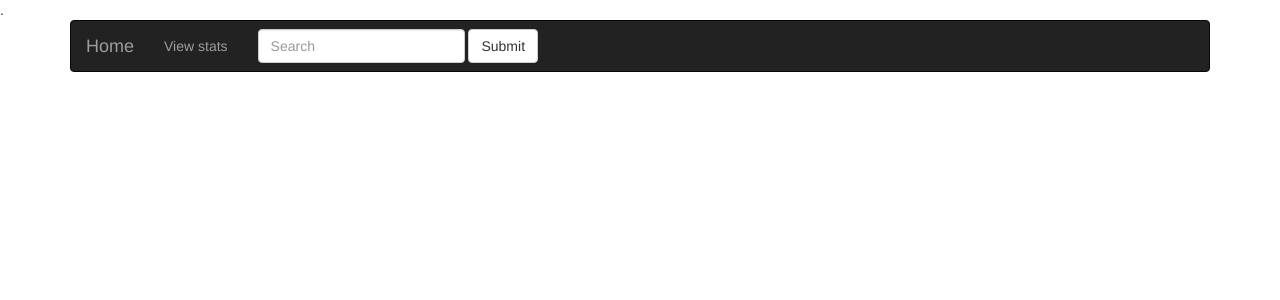
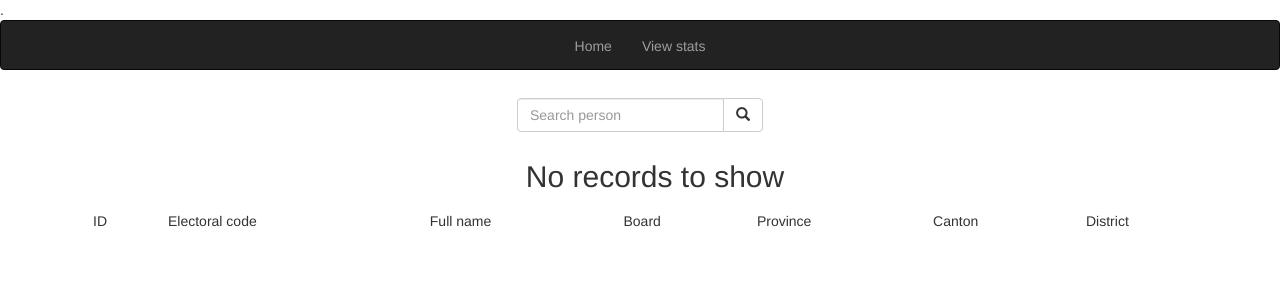
Before and after one commit to luisza/Training, a Django app: page / in a window 1280 px wide. Shown: the top 300 px of the page. Run offline with Django 3.2, Linux system fonts and the light colour scheme; some libraries are stand-ins or nearby versions.

Commit message:
Show records with local data

```diff
--- a/src/crpadron/urls.py
+++ b/src/crpadron/urls.py
@@ -20,5 +20,9 @@ from padronelectoral import views
 
 urlpatterns = [
     path('admin/', admin.site.urls),
-    path('',views.loadIndex,name='index'),
+    path('',views.loadIndex, name='index'),
+    path('search', views.searchPerson, name='searchPerson'),
+    path('stats/', views.viewStats, name='stats'),
+  #  path('stats/<str:pk>/', views.DeleteDistrict, name='deleteDistrict'),
+
 ]
--- a/src/loadData.py
+++ /dev/null
@@ -1,4 +0,0 @@
-
-import csv
-
-def loadData():
--- a/src/padronelectoral/models.py
+++ b/src/padronelectoral/models.py
@@ -7,7 +7,7 @@ class Province(models.Model):
 
 class Canton(models.Model):
     name = models.CharField(max_length=20)
-   # idProvince = models.ForeignKey(Province,on_delete=models.CASCADE)
+    idProvince = models.ForeignKey(Province,on_delete=models.CASCADE)
 
 
 class District(models.Model):
--- a/src/padronelectoral/views.py
+++ b/src/padronelectoral/views.py
@@ -1,9 +1,37 @@
 from django.shortcuts import render
 
 # Create your views here.
+from padronelectoral.models import Elector
 
 
 def loadIndex(request):
     cantons = []
+    return render(request, 'index.html',{'cantonsList': cantons})
 
-    return render(request, 'index.html',{'cantonsList': cantons})
+
+def viewStats(request):
+    stats = []
+    return render(request,'stats.html',{'stats':stats})
+
+
+def searchPerson(request):
+    input = request.POST.get('input')
+    filter = {}
+    try:
+        #beacause this variable by default is string. So I try to cast to int in case that this variable
+        #is an ID or except when this is a name or last name
+        inputToInt = int(input)
+        filter = {'id':inputToInt}
+    except:
+        filter = {'name':input}
+
+    print(filter)
+
+    elector = Elector()
+    elector.idCard = 34590943
+#    elector.codelec = 102033
+    elector.junta = 1
+    lista = []
+    lista.append(elector)
+
+    return render(request, 'index.html', {'info': lista})
--- /dev/null
+++ b/src/static/css/style.css
@@ -0,0 +1,9 @@
+.navbar-nav.navbar-center {
+    position: absolute;
+    left: 50%;
+    transform: translatex(-50%);
+}
+
+h1{
+    width:40px;
+}
--- a/src/templates/base.html
+++ b/src/templates/base.html
@@ -7,10 +7,20 @@
     <meta name="viewport" content="width=device-width, initial-scale=1">
     <title> {% block title %}Electoral Register Costa Rica{% endblock %} </title>
 <link rel="stylesheet" href="https://maxcdn.bootstrapcdn.com/bootstrap/3.3.7/css/bootstrap.min.css" />.
-
+<link rel="stylesheet" href="{% static 'css/style.css' %}">
 {% block css %} {% endblock %}
 </head>
 <body>
+
+<nav class="navbar navbar-inverse" role="navigation">
+    <div class="navbar-collapse collapse">
+        <ul class="nav navbar-nav navbar-center">
+            <li><a href="{% url 'index' %}">Home</a></li>
+            <li><a href="{% url 'stats' %}">View stats</a></li>
+        </ul>
+    </div>
+</nav>
+
 
 <div class="container">
 {% block content%}
--- a/src/templates/index.html
+++ b/src/templates/index.html
@@ -3,21 +3,74 @@
 
 {% block content%}
 
-<nav class="navbar navbar-inverse">
-  <div class="container-fluid">
-    <div class="navbar-header">
-      <a class="navbar-brand" href="#">Home</a>
-    </div>
-    <ul class="nav navbar-nav">
-      <li><a href="#">View stats</a></li>
-    </ul>
-    <form class="navbar-form navbar-left" action="">
-      <div class="form-group">
-        <input type="text" class="form-control" placeholder="Search">
+
+<div align="center">
+    <form class="navbar-form navbar-center" action="{% url 'searchPerson' %}" method="post">
+      {% csrf_token %}
+      <div class="input-group">
+        <input name="input" type="text" class="form-control" placeholder="Search person">
+        <div class="input-group-btn">
+          <button class="btn btn-default" type="submit">
+            <i class="glyphicon glyphicon-search"></i>
+          </button>
+        </div>
       </div>
-      <button type="submit" class="btn btn-default">Submit</button>
     </form>
-  </div>
-</nav>
+</div>
+
+<div class="container">
+    <table class="table">
+        <thead>
+            <tr>
+                <td>ID</td>
+                <td>Electoral code</td>
+                <td>Full name</td>
+                <td>Board</td>
+                <td>Province</td>
+                <td>Canton</td>
+                <td>District</td>
+            </tr>
+        </thead>
+        <tbody>
+            {% if info %}
+            {% for solicitud in info %}
+            <tr>
+                <td>{{ solicitud.idCard}}</td>
+                <td> 102033</td>
+                <td> Juan Perez Salazar </td>
+                <td>{{ solicitud.junta }} </td>
+                <td>  Alajuela </td>
+                <td>  San Carlos </td>
+                <td>  Aguas Zarcas </td>
+            </tr>
+            {% endfor %}
+            {% else %}
+            <h2 align="center">No records to show</h2>
+            {% endif %}
+        </tbody>
+        </table>
+
+       <!-- {% if districtsList.has_other_pages %}
+            <ul class="pagination">
+                {% if districtsList.has_previous %}
+                <li><a href="?page={{ districtsList.previous_page_number }}">&laquo;</a></li>
+                {% else %}
+                <li class="disabled"><span>&laquo;</span></li>
+                {% endif %}
+                {% for i in districtsList.paginator.page_range %}
+                {% if districtsList.number == i %}
+                    <li class="active"><span>{{ i }} <span class="sr-only">(current)</span></span></li>
+                {% else %}
+                    <li><a href="?page={{ i }}">{{ i }}</a></li>
+                {% endif %}
+                {% endfor %}
+                {% if districtsList.has_next %}
+                <li><a href="?page={{ districtsList.next_page_number }}">&raquo;</a></li>
+                {% else %}
+                <li class="disabled"><span>&raquo;</span></li>
+                {% endif %}
+            </ul>
+            {% endif %}-->
+</div>
 
 {% endblock %}
```
Also changed, not shown: src/crpadron/settings.py (+7 -2 lines), src/static/style.css (deleted, +0 -19 lines), src/templates/stats.html (added, +20 -0 lines).
